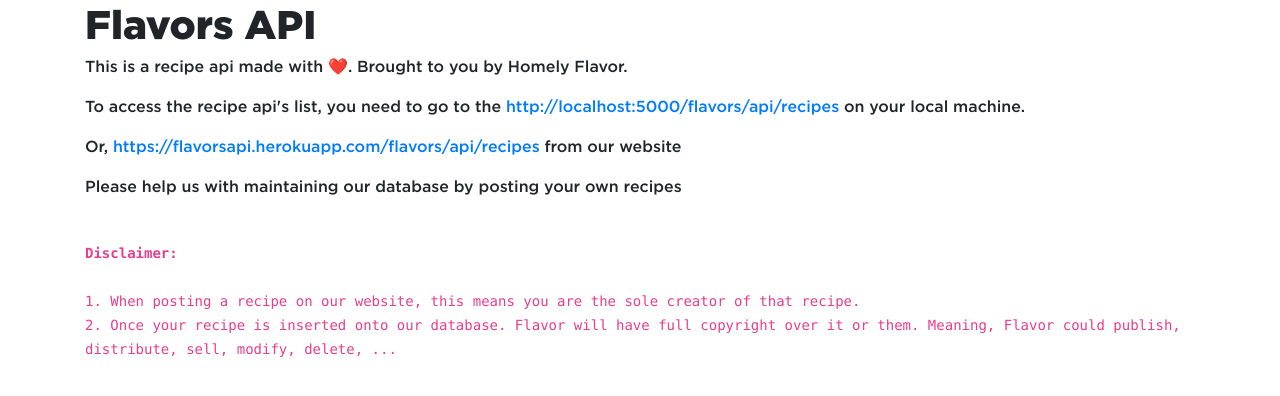
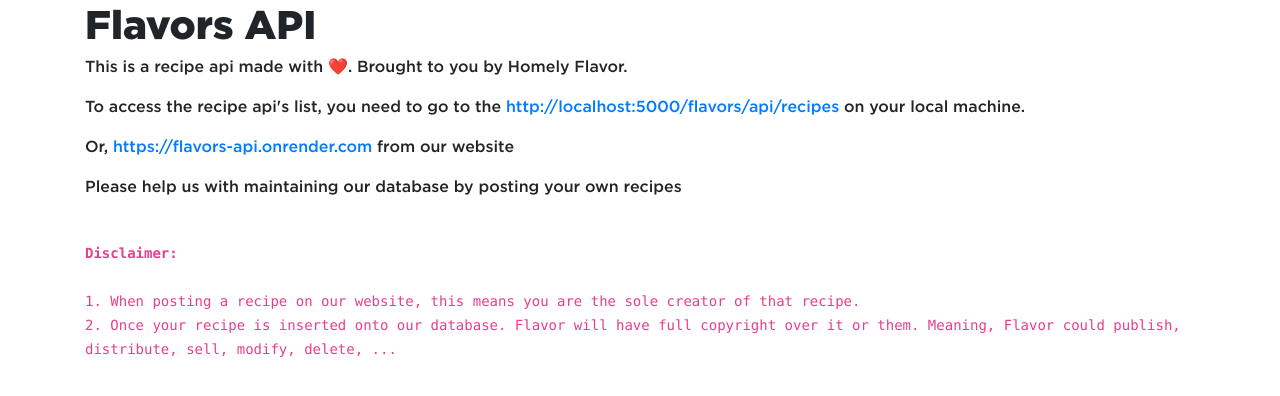
Before and after one commit to FrederickBizzardo/Flavors-API, a Flask app: page / in a window 1280 px wide. Shown: the part 56-452 px from the top of the page. Run offline with Flask 2, Linux system fonts and the light colour scheme; data that the repository does not hold is empty; some libraries are stand-ins or nearby versions.

Commit message:
commit from ubuntu 2024 14th

```diff
--- a/templates/index.html
+++ b/templates/index.html
@@ -6,7 +6,7 @@
     <h1>{% block title %} Flavors API {% endblock %}</h1>
     <p>This is a recipe api made with ❤️. Brought to you by Homely Flavor.</p>
     <p>To access the recipe api's list, you need to go to the <a href="{{ url_for('api_all')}}">http://localhost:5000/flavors/api/recipes</a> on your local machine.</p>
-    <p>Or, <a href="{{ url_for('api_all')}}">https://flavorsapi.herokuapp.com/flavors/api/recipes</a> from our website</p>
+    <p>Or, <a href="{{ url_for('api_all')}}">https://flavors-api.onrender.com</a> from our website</p>
     <p>Please help us with maintaining our database by posting your own recipes</p>
     <br>
     <div class="box">
```
Also changed, not shown: 1 other file.
